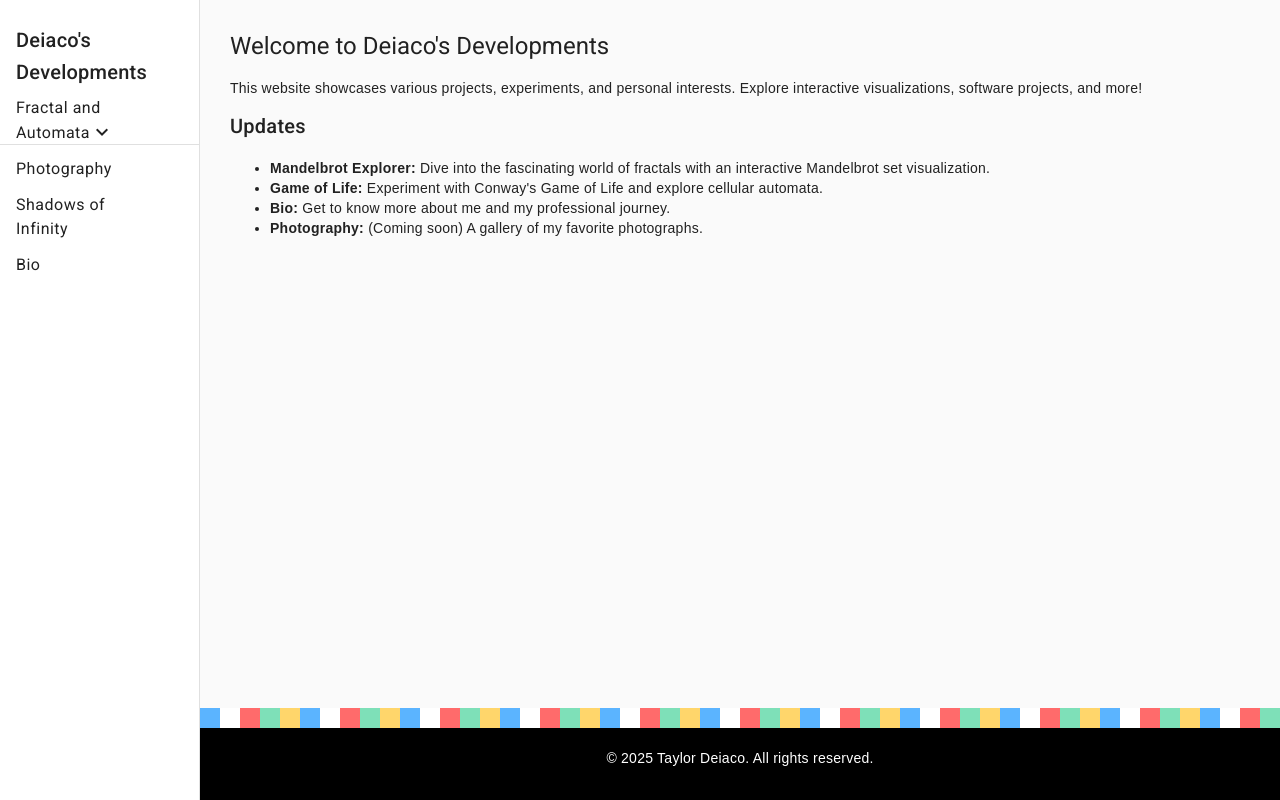
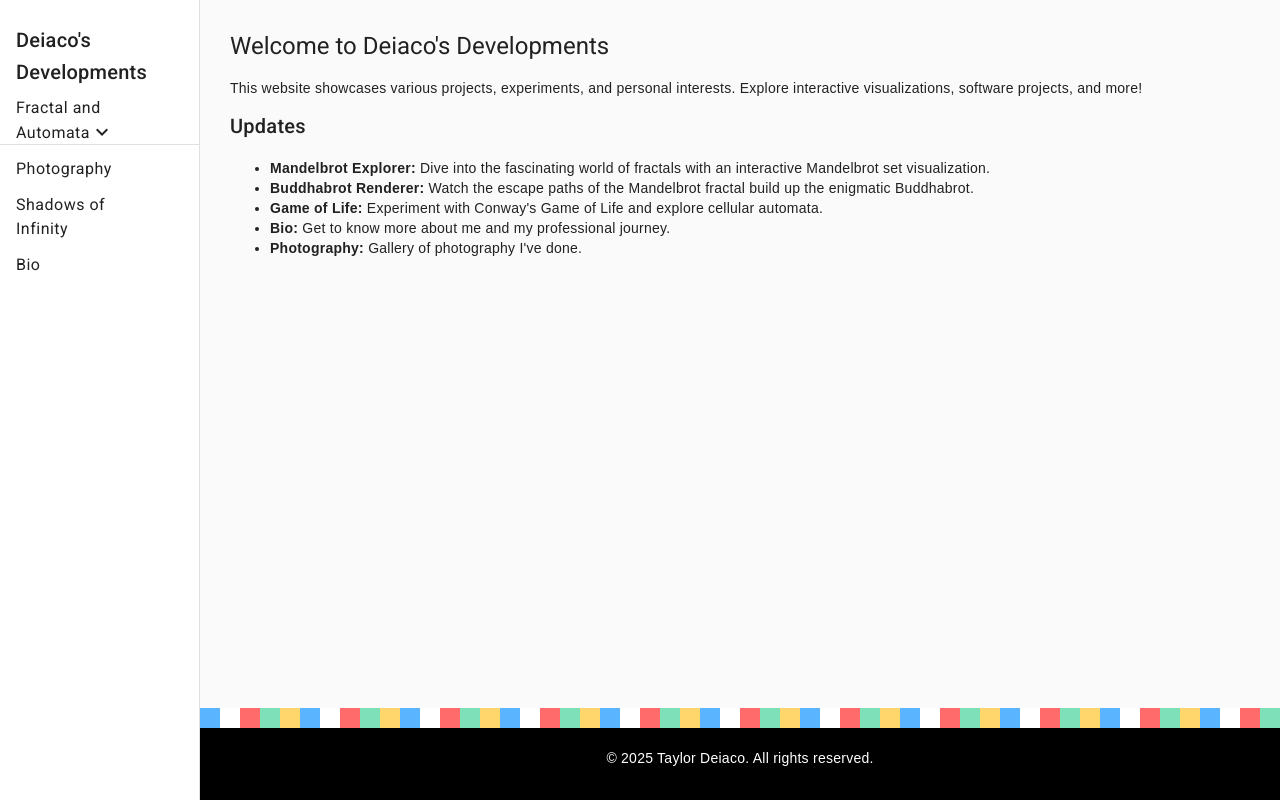
Before and after one commit to TDeiaco/deiacopersonalwebsite, an Angular app: page /home in a window 1280 px wide. Built offline with nearby package versions, Linux system fonts and the light colour scheme.

Commit message:
updates homepage

```diff
--- a/src/app/components/home/home.component.html
+++ b/src/app/components/home/home.component.html
@@ -7,8 +7,9 @@
   <h2>Updates</h2>
   <ul class="updates-list">
     <li><strong>Mandelbrot Explorer:</strong> Dive into the fascinating world of fractals with an interactive Mandelbrot set visualization.</li>
+    <li><strong>Buddhabrot Renderer:</strong> Watch the escape paths of the Mandelbrot fractal build up the enigmatic Buddhabrot.</li>
     <li><strong>Game of Life:</strong> Experiment with Conway's Game of Life and explore cellular automata.</li>
     <li><strong>Bio:</strong> Get to know more about me and my professional journey.</li>
-    <li><strong>Photography:</strong> (Coming soon) A gallery of my favorite photographs.</li>
+    <li><strong>Photography:</strong> Gallery of photography I've done.</li>
   </ul>
 </div>
```
